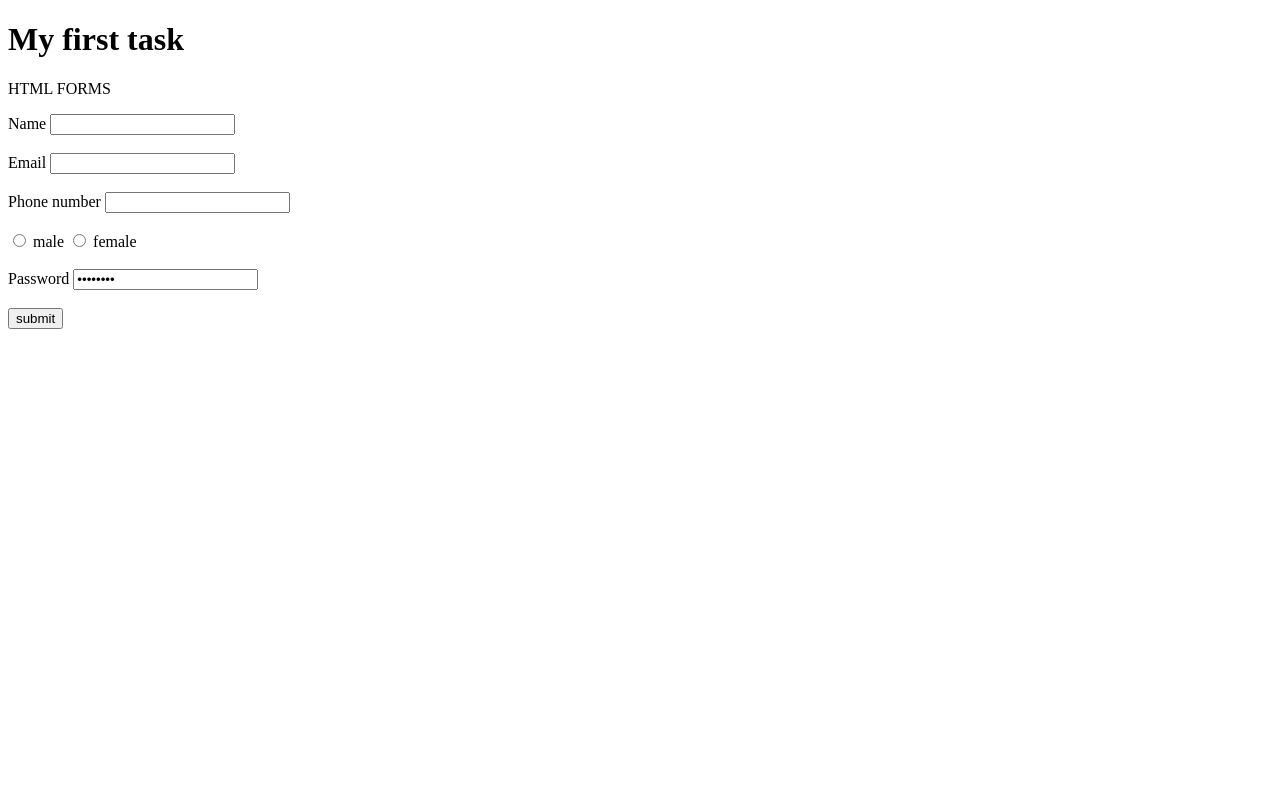
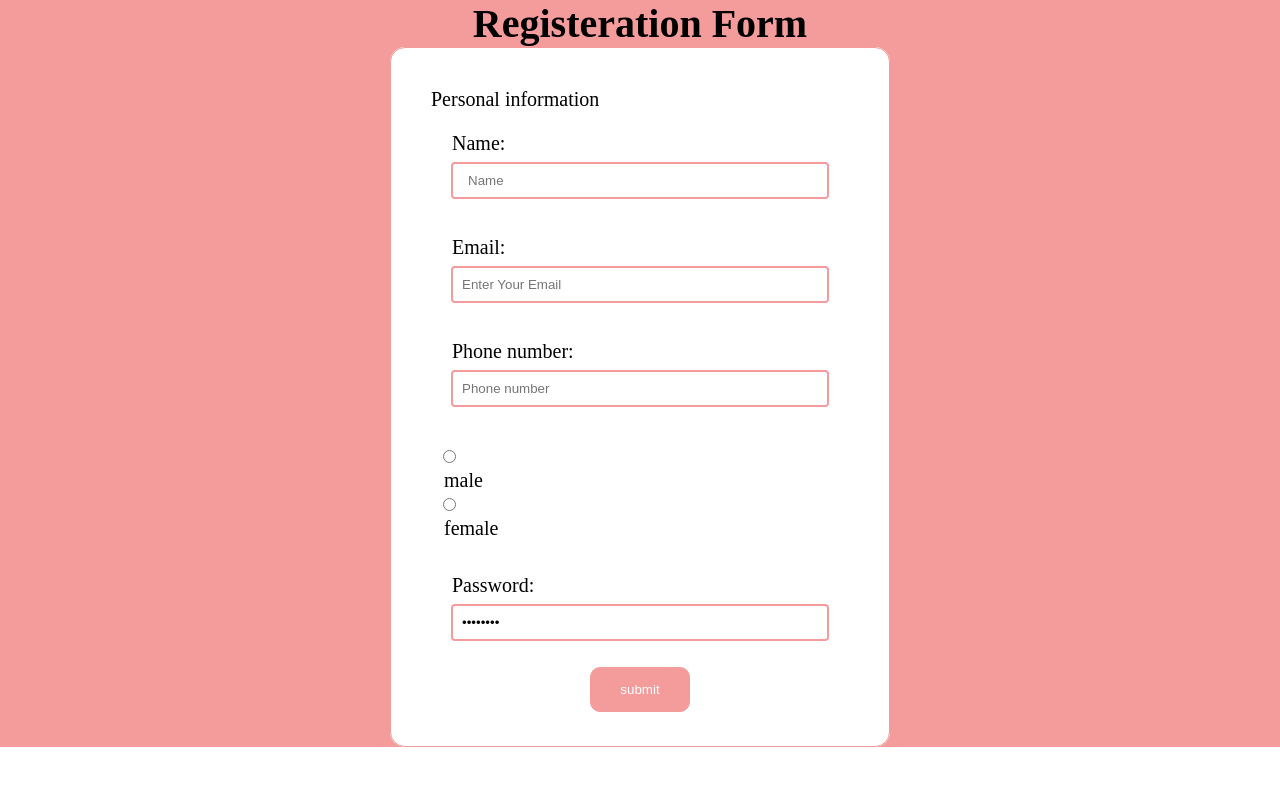
Before and after one commit to ChommyGodswill7/Gitbase, a plain HTML site: page week 1 task.html in a window 1280 px wide. Drawn offline with Linux system fonts and the light colour scheme; a web font is replaced by a local one.

Commit message:
updated task

```diff
--- /dev/null
+++ b/styles.css
@@ -0,0 +1,110 @@
+*{
+    margin: 0;
+    padding: 0;
+    box-sizing: border-box;
+}
+.container{
+    background-color: #f49b9b;
+}
+body{
+    font-family: trirong;
+    font-size: 20px;
+    /*text-shadow: 1px 1px 1px #f49b9b;*/
+    min-height: 150vh;
+}
+h1{
+    text-align: center;
+}/*h3{
+    display: inline-block;
+    margin: 0px;
+    padding: 2em;
+}*/
+fieldset{
+    margin: auto;
+    padding: 2em;
+    border-radius: 15px;
+    border: solid 1px #f49b9b;
+    width: 500px;
+    max-width: 100%;
+    height: 35em;
+    background-color: white;
+}
+label{
+    display: block;
+    margin: 1px;
+}
+/*.form-group{
+    width: 100%;
+    height: 100%;
+    padding: 10px;
+    border-radius: 4px;
+    box-shadow: ;
+}*/
+.form-group{
+    display: block;
+    padding: 10px;
+    margin: 10px;
+
+}
+.radio{
+    display: inline-block;
+    padding: 8px;
+    margin: 4px;
+}
+input[type=radio]{
+    display: inline;
+}
+.submit{
+    border-radius: 10px;
+    background-color: #f49b9b;
+    font-family: trirong;
+    margin: auto;
+    margin-top: 0;
+    margin-bottom: 0;
+    text-align: center;
+    width: 100px;
+    text-shadow: none;
+    border: 1px solid #f49b9b;
+
+
+}
+input[type=submit]{
+    color: white;
+    border: none;
+    padding: 10px 12px;
+    margin: 4px 2px;
+    cursor: pointer;
+    background-color: #f49b9b;
+}
+input[type=text] {
+    width: 100%;
+    padding: 9px 15px;
+    margin: 6px 0;
+    box-sizing: border-box;
+    border: 2px solid #f49b9b;
+    border-radius: 4px;
+
+}
+input[type=number]{
+    width: 100%;
+    padding: 9px;
+    margin: 6px 0;
+    border: 2px solid #f49b9b;
+    border-radius: 4px;
+}
+input[type=Email]{
+    width: 100%;
+    padding: 9px;
+    margin: 6px 0;
+    box-sizing: border-box;
+    border: 2px solid #f49b9b;
+    border-radius: 4px;
+}
+input[type=Password]{
+    width: 100%;
+    padding: 9px;
+    margin: 6px 0;
+    box-sizing: border-box;
+    border: 2px solid #f49b9b;
+    border-radius: 4px;
+}
--- a/week 1 task.html
+++ b/week 1 task.html
@@ -1,26 +1,52 @@
 <!DOCTYPE html>
 <html lang="en">
     <head>
-        <title>My first task</title>
-        <h1>My first task</h1>
+        <meta charset="UTF-8">
+        <meta name="viewport" content="width=device-width, initial-scale=1.0">
+        <title>My Project</title>
+        <link rel="stylesheet" href="styles.css">
+        <link rel="stylesheet" href="https://fonts.googleapis.com/css?family=tangerine|inconcolat|sans-serif">
     </head>
+    <div class="container">
+    <header>
+        <h1>Registeration Form</h1>
+    </header>
     <body>
-        <p>HTML FORMS</p>
-        <form action="">
-            <label for="name">Name</label>
-            <input type="text" id="name" name="name"><br><br>
-            <label for="Email">Email</label>
-            <input type="Email" id="Email" name="Email"><br><br>
-            <label for="phone number">Phone number</label>
-            <input type="Number" id="Phone number" name="Phone number"><br><br>
-            <input type="radio" id="Gender" name="Gender" value="male">
-            <label for="male">male</label>
-            <input type="radio" id="Gender" name="Gender" value="female">
-            <label for="female">female</label><br><br>
-            <label for="Password">Password</label>
-            <input type="Password" id="Paswword" name="Password" value="Password">
-            <br><br>
-            <input type="submit" value="submit">
+        <form>
+            <fieldset>
+                <p>Personal information<p>
+                <div class="form-group">
+                <label for="name">Name:</label>
+                <input type="text" id="name" name="name" placeholder="Name" required>
+                </div>
+
+                <div class="form-group">
+                <label for="Email">Email:</label>
+                <input type="Email" id="Email" name="Email" placeholder="Enter Your Email" required>
+                </div>
+
+                <div class="form-group">
+                <label for="phone number">Phone number:</label>
+                <input type="Number" id="Phone number" name="Phone number" placeholder="Phone number" required>
+                </div>
+
+                <div class="radio">
+                <input type="radio" id="Gender" name="Gender" value="male">
+                <label for="male">male</label>
+                <input type="radio" id="Gender" name="Gender" value="female">
+                <label for="female">female</label>
+                </div>
+
+                <div class="form-group">
+                    <label for="Password">Password:</label>
+                    <input type="password" id="password" name="password" value="password" placeholder="password" required>
+                </div>
+
+                <div class="submit">
+                <input type="submit" value="submit">
+                </div>
+            </fieldset>
         </form>
     </body>
+    </div>
 </html>
```
